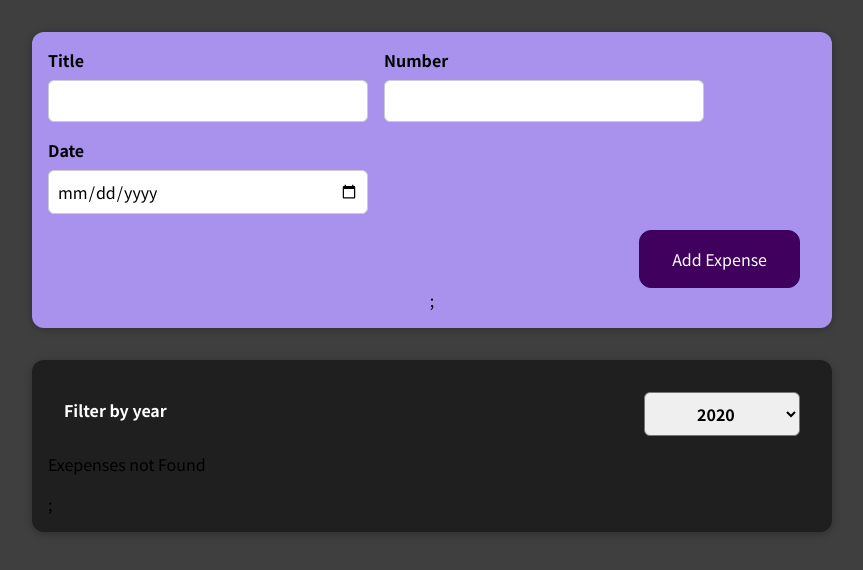
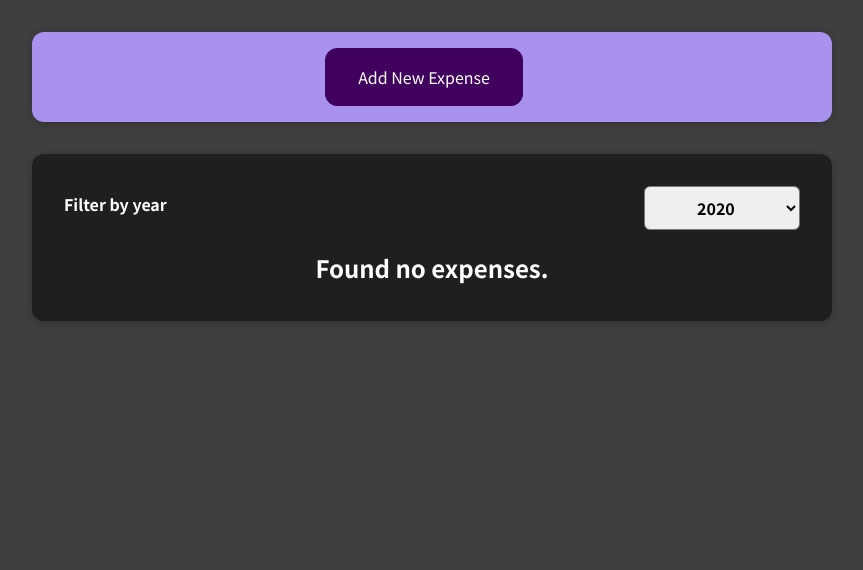
Before and after one commit to codepath26/ExpenseTracker-Reactjs02, a React (Create React App) app: page / in a window 1280 px wide. Before the commit this address had no page. Shown: the top 570 px of the page, without its empty margins (208-1071 px from the left). Built offline with nearby package versions, Linux system fonts and the light colour scheme.

Commit message:
now adding some edditing functionality and add some add new expenses and cancle button

```diff
--- a/src/App.js
+++ b/src/App.js
@@ -2,10 +2,10 @@ import { useState } from 'react';
 import Expenses from './components/Expenses/Expenses'
 import NewExpense from './components/NewExpense/NewExpense';
 const dumyExpense = [
-  {title : "Food" , date : new Date(2012 , 4, 33),amount : 42.83, LocationOfExpenditure : "Madhbi Restro"},
-  {title : "Study" , date : new Date(2011 , 8, 23),amount : 43.53, LocationOfExpenditure : "Deep Bookstole"},
-  {title : "Petrol" , date : new Date(2022 , 6, 13),amount : 32.32, LocationOfExpenditure : "Nayara Palanpur"},
-  {title : "Game" , date : new Date(2013 , 4, 5),amount : 40.43, LocationOfExpenditure : "Gaming Zone"},
+  {id : 1 ,title : "Food" , date : new Date(2012 , 4, 33),amount : 42.83, LocationOfExpenditure : "Madhbi Restro"},
+  {id : 2 ,title : "Study" , date : new Date(2011 , 8, 23),amount : 43.53, LocationOfExpenditure : "Deep Bookstole"},
+  {id : 3 ,title : "Petrol" , date : new Date(2022 , 6, 13),amount : 32.32, LocationOfExpenditure : "Nayara Palanpur"},
+  {id : 4 ,title : "Game" , date : new Date(2013 , 4, 5),amount : 40.43, LocationOfExpenditure : "Gaming Zone"},
 ];
 function App() {
   const [expenses , setExpense] = useState(dumyExpense);
@@ -17,6 +17,7 @@ function App() {
   }
   return (
     <div>
+
        <NewExpense onAddExpense={addExpenseHandler}/>
        <Expenses expenses={expenses}/>
     </div>
--- a/src/components/Expenses/ExpenseItem.css
+++ b/src/components/Expenses/ExpenseItem.css
@@ -6,7 +6,9 @@
   margin: 1rem 0;
   background-color: #4b4b4b;
 }
-
+li{
+  list-style: none;
+}
 .expense-item__description {
   display: flex;
   flex-direction: column;
--- a/src/components/Expenses/ExpenseItem.js
+++ b/src/components/Expenses/ExpenseItem.js
@@ -3,14 +3,15 @@ import  './ExpenseItem.css'
 import ExpenseDate from './ExpenseDate';
 import ExpenseDetails from './ExpenseDetails';
 import Cart from '../UI/Card';
-const ExpenseItem =  ({index,title , date , amount ,LocationOfExpenditure , onDeleteExpense}) =>{
-
+const ExpenseItem =  ({title , date , amount ,LocationOfExpenditure }) =>{
   return(
+    <li>
    <Cart className="expense-item">
     <ExpenseDate date ={date}/>
     <ExpenseDetails amount={amount} title={title}/>
     {/* <ExpenseDetails amount={amount} title={title} LocationOfExpenditure={LocationOfExpenditure}/> */}
    </Cart>
+    </li>
   );
 
 }
--- a/src/components/Expenses/Expenses.js
+++ b/src/components/Expenses/Expenses.js
@@ -1,42 +1,20 @@
 import Cart from "../UI/Card";
 import "./Expenses.css";
-import ExpenseItem from "./ExpenseItem";
+import ExpensesList from "./ExpensesList";
 import { useState } from "react";
 import ExpenseFilter from "./ExpenseFilter";
 
 const Expenses = ({ expenses }) => {
-  const [expenseList, setExpenses] = useState(expenses);
   const [filteredYear, setFilteredYear] = useState("2020");
 
   const filterChangeHandler = (selectedYear) => {
     setFilteredYear(selectedYear);
   };
 
-
-  const deleteExpenseHandler = (id) => {
-    console.log(id);
-    const updatedExpenses = expenseList.filter((expense, i) => i !== id);
-    console.log(updatedExpenses);
-    console.log(expenses);
-    setExpenses(updatedExpenses);
-  };
   const filteredExpenses = expenses.filter((expense) => {
     return expense.date.getFullYear().toString() === filteredYear;
   });
-  let expensesContent = <p>Exepenses not Found</p>
-  if(filteredExpenses.length > 0){
-     expensesContent = filteredExpenses.map((expense, index) => (
-      <ExpenseItem
-        key={expense.id}
-        index={index}
-        title={expense.title}
-        amount={expense.amount}
-        date={expense.date}
-        //  LocationOfExpenditure ={expense.LocationOfExpenditure}
-        onDeleteExpense={deleteExpenseHandler}
-      />
-    ));
-  }
+
 
   return (
     <Cart className="expenses">
@@ -46,7 +24,7 @@ const Expenses = ({ expenses }) => {
       />
       {filteredExpenses.length === 1 && <p>Only single Expense here. Please add more...
 </p>}
-      {expensesContent};
+     <ExpensesList items={filteredExpenses}/>
     </Cart>
   );
 };
--- /dev/null
+++ b/src/components/Expenses/ExpensesList.css
@@ -0,0 +1,8 @@
+.expense-list {
+  list-style: none;
+  padding: 0;
+}
+.expenses-list__follback{
+  color:white;
+  text-align: center;
+}
--- /dev/null
+++ b/src/components/Expenses/ExpensesList.js
@@ -0,0 +1,22 @@
+import ExpenseItem from "./ExpenseItem";
+import './ExpensesList.css'
+const ExpensesList = (props)=>{
+ if(props.items.length === 0 ){
+  return <h2 className='expenses-list__follback'>Found no expenses.</h2>
+ }
+ return(
+  <ul className="expenses-list">
+  {
+  props.items.map((expense, index) => (
+    <ExpenseItem
+      key={expense.id}
+      title={expense.title}
+      amount={expense.amount}
+      date={expense.date}
+    />
+  ))
+}
+  </ul>
+ )
+}
+export default ExpensesList;
--- a/src/components/NewExpense/ExpenseForm.js
+++ b/src/components/NewExpense/ExpenseForm.js
@@ -4,38 +4,19 @@ const ExpenseForm = (props)=>{
   const [ enteredTitle , setEnteredTitle] = useState('');
   const [ enteredDate , setEnteredDate] = useState('');
   const [ enteredAmount , setEnteredAmount] = useState('');
-  // const [userInput , setUserInput] = useState({
-  //   enteredTitle: '',
-  //   enteredAmount:'',
-  //   enteredDate: ''
-  // })
+
+
+
+
+
   const titleChangeHandler = (e)=>{
     setEnteredTitle(e.target.value);
-    // setUserInput({
-    //   ...userInput,
-    //   enteredTitle: e.target.value,
-    // })
-
-    // another safer way to use the updation
-
-    // setUserInput ( (prevState)=>{
-    //   return {...prevState , enteredTitle : e.target.value};
-    // })
-
   }
   const dateChangeHandler = (e)=>{
     setEnteredDate(e.target.value);
-    // setUserInput({
-    //   ...userInput,
-    //   enteredDate: e.target.value,
-    // })
   }
   const amountChangeHandler = (e)=>{
     setEnteredAmount(e.target.value);
-    // setUserInput({
-    //   ...userInput,
-    //   enteredAmount: e.target.value,
-    // })
   }
   const submitHandler = (e)=>{
     e.preventDefault();
@@ -50,7 +31,9 @@ const ExpenseForm = (props)=>{
     setEnteredTitle('');
     setEnteredDate('');
   }
-return <form onSubmit={submitHandler}>
+
+   return   (
+    <form onSubmit={submitHandler}>
     <div className="new-expense__controls">
     <div className="new-expense__control">
     <label>Title</label>
@@ -66,8 +49,11 @@ return <form onSubmit={submitHandler}>
     </div>
     </div>
     <div className="new-expense__actions">
+    <button type='button' onClick={props.stopEditing}>Cancle</button>
     <button type = "submit"> Add Expense</button>
     </div>
     </form>
+
+   )
 }
 export default ExpenseForm;
--- a/src/components/NewExpense/NewExpense.js
+++ b/src/components/NewExpense/NewExpense.js
@@ -1,18 +1,29 @@
-import './NewExpense.css'
-import ExpenseForm from './ExpenseForm';
-const NewExpense = (props)=>{
-  const newExpenseHandler = (expense)=>{
+import "./NewExpense.css";
+import ExpenseForm from "./ExpenseForm";
+import { useState } from "react";
+const NewExpense = (props) => {
+  const [isEditing, setIsEditing] = useState(false);
+  const startEditingHandler = () => {
+    setIsEditing(true);
+  };
+  const stopEditingHandler = ()=>{
+    setIsEditing(false);
+  }
+  const newExpenseHandler = (expense) => {
     const newExpense = {
       ...expense,
-      id : Math.random().toString(),
-    }
-    console.log(newExpense)
+      id: Math.random().toString(),
+    };
+    console.log(newExpense);
 
     props.onAddExpense(newExpense);
-  }
-  return <div className = "new-expense" >
-  <ExpenseForm onNewExpense = {newExpenseHandler}/>;
-   </div>
+  };
+  return (
+    <div className="new-expense">
+      {!isEditing && <button onClick={startEditingHandler}>Add New Expense</button>}
+      {isEditing && <ExpenseForm onNewExpense={newExpenseHandler}  stopEditing = {stopEditingHandler}/>}
+    </div>
+  );
 };
 
 export default NewExpense;
```
Lines whose indentation alone changed are shown as unchanged.
